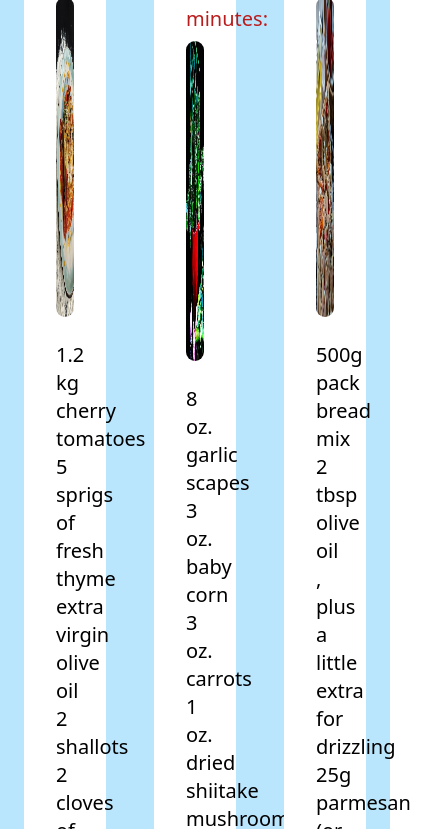
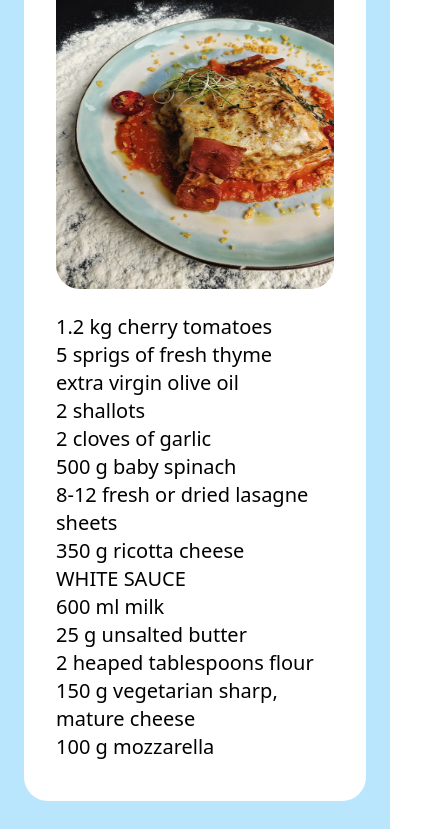
Before and after one commit to rcilomba/recipe-library, a plain HTML site: page index.html in a window 390 px wide. Shown: the part 399-1228 px from the top of the page, 441 px wide, since content can reach past the window. Drawn offline with nearby package versions, Linux system fonts and the light colour scheme.

Commit message:
responsive

```diff
--- a/index.html
+++ b/index.html
@@ -35,7 +35,7 @@
 </div>
 
 
-<section class="grid grid-cols-3 " id="container"></section>
+<section class="grid grid-cols-1 sm:grid-cols-3 " id="container"></section>
 
 <section id="favorites">
 </section>
```
